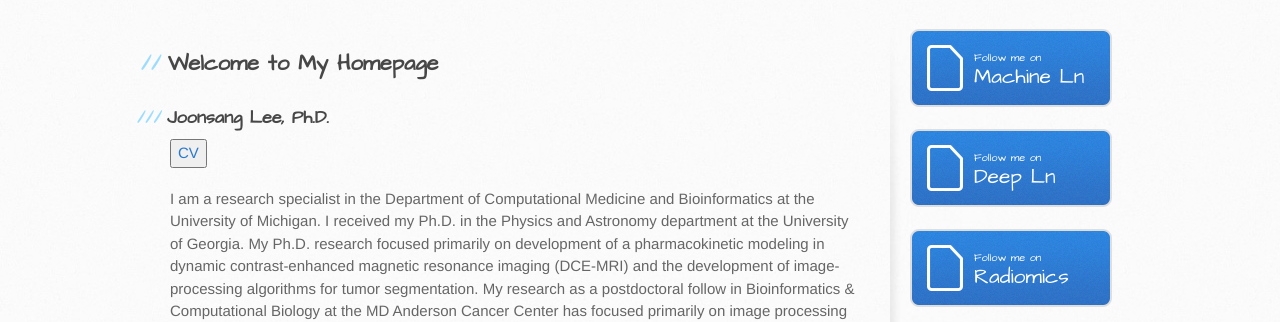
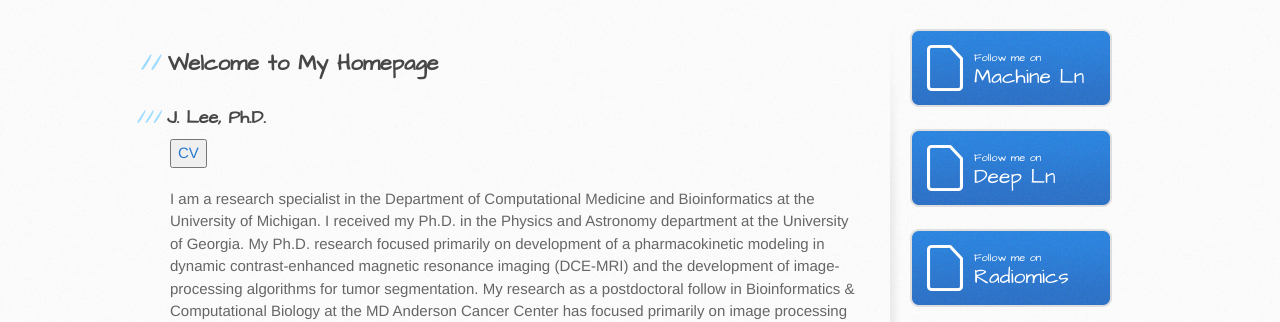
Before and after one commit to aznets/aznets.github.io, a Jekyll site: the page built from index.md, in a window 1280 px wide. Shown: the part 203-525 px from the top of the page. Built offline with Jekyll 4.4.1, drawn with Linux system fonts in a browser that asks for light colours; our own code applies the rules of GitHub Pages for plain Markdown files.

Commit message:
Update index.md

```diff
--- a/index.md
+++ b/index.md
@@ -3,7 +3,7 @@
 <br> <img src="https://www.mdanderson.org/content/mda/en/research/departments-labs-institutes/labs/court-laboratory/lab-members/jcr:content/mainparsys/columns/column1/textimage_924724179.resize.jpg/1522770082405.jpg" alt="alt text" title="Title"  height="160" width="160" />
 -->
 
-### Joonsang Lee, Ph.D.
+### J. Lee, Ph.D.
 <button name="button"><a href="https://aznets.github.io/jsleexxxxx/"> CV </a> <br>
 
 I am a research specialist in the Department of Computational Medicine and Bioinformatics at the University of Michigan.
```
